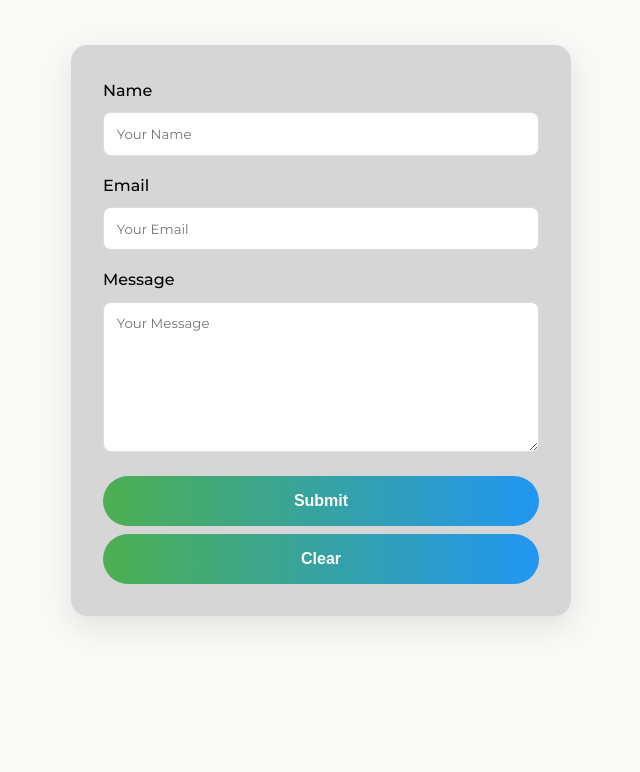
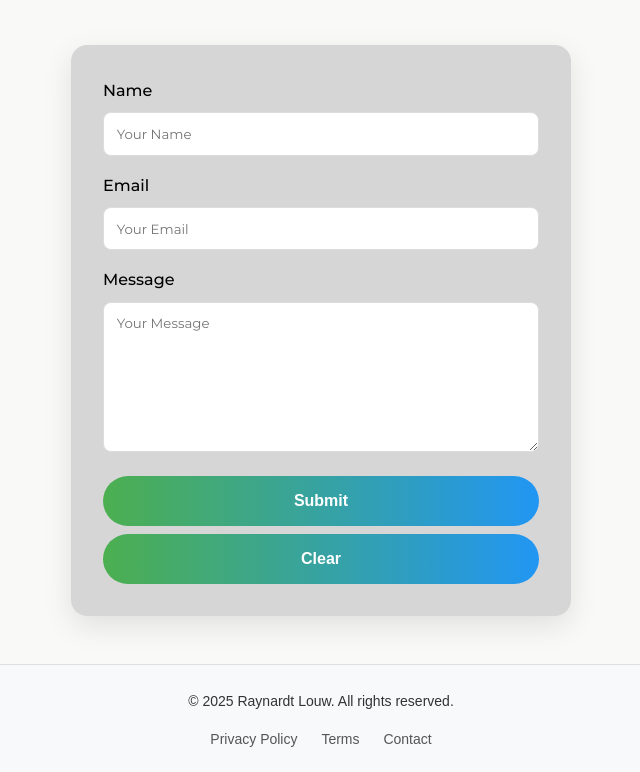
Before and after one commit to Raynardt23/First-Website, a plain HTML site: page index.html in a window 1280 px wide. Shown: the part 1213-1985 px from the top of the page, without its empty margins (319-959 px from the left). Before the commit the page ends 1877 px from the top, so only its background shows below. Drawn offline with Linux system fonts and the light colour scheme.

Commit message:
Update index.html
Added a footer section to my website

```diff
--- a/index.html
+++ b/index.html
@@ -95,6 +95,19 @@
         </form>
     </div>
 
+    <footer class="copyright-footer">
+        <p>&copy; <span id="year"></span> Raynardt Louw. All rights reserved.</p>
+        <div class="footer-links">
+            <a href="/privacy">Privacy Policy</a>
+            <a href="/terms">Terms</a>
+            <a href="/contact">Contact</a>
+        </div>
+    </footer>
+
+    <script>
+        document.getElementById('year').textContent = new Date().getFullYear();
+    </script>
 
 
+</body>
 </html>
```
